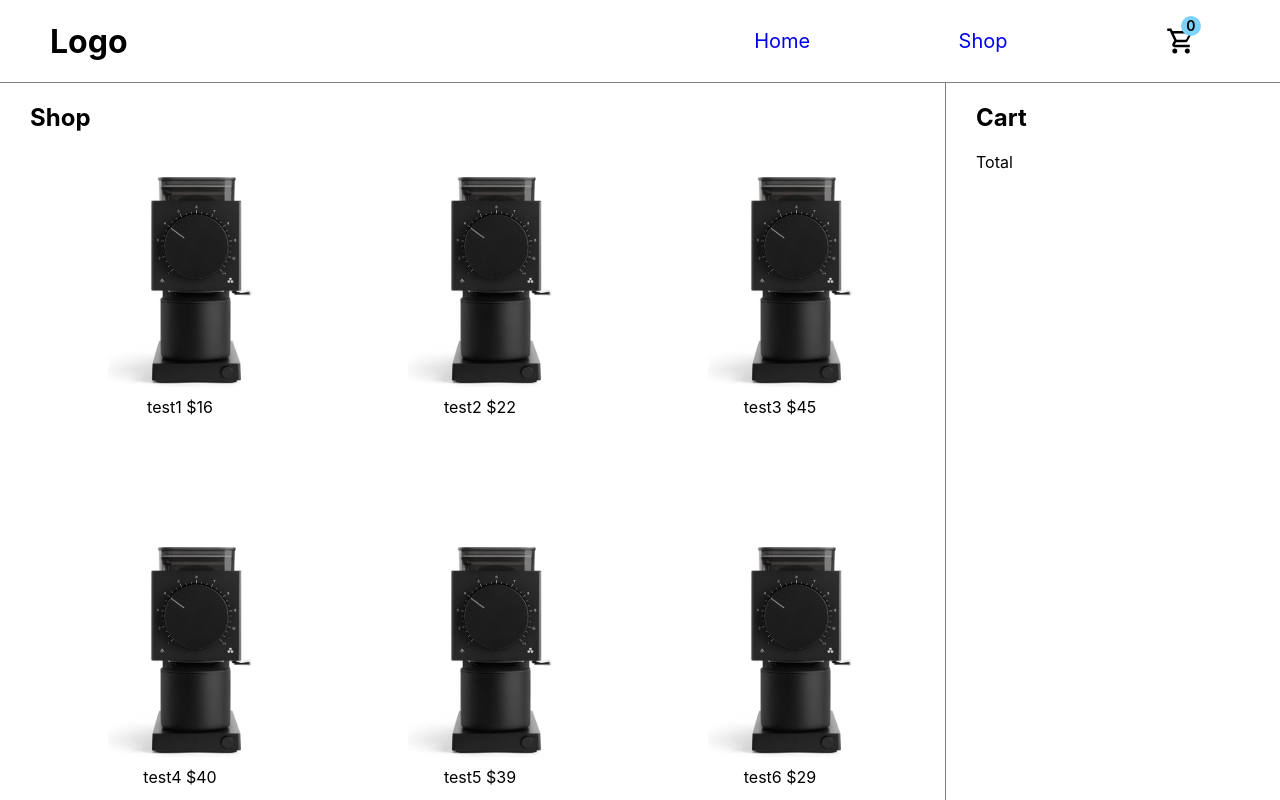
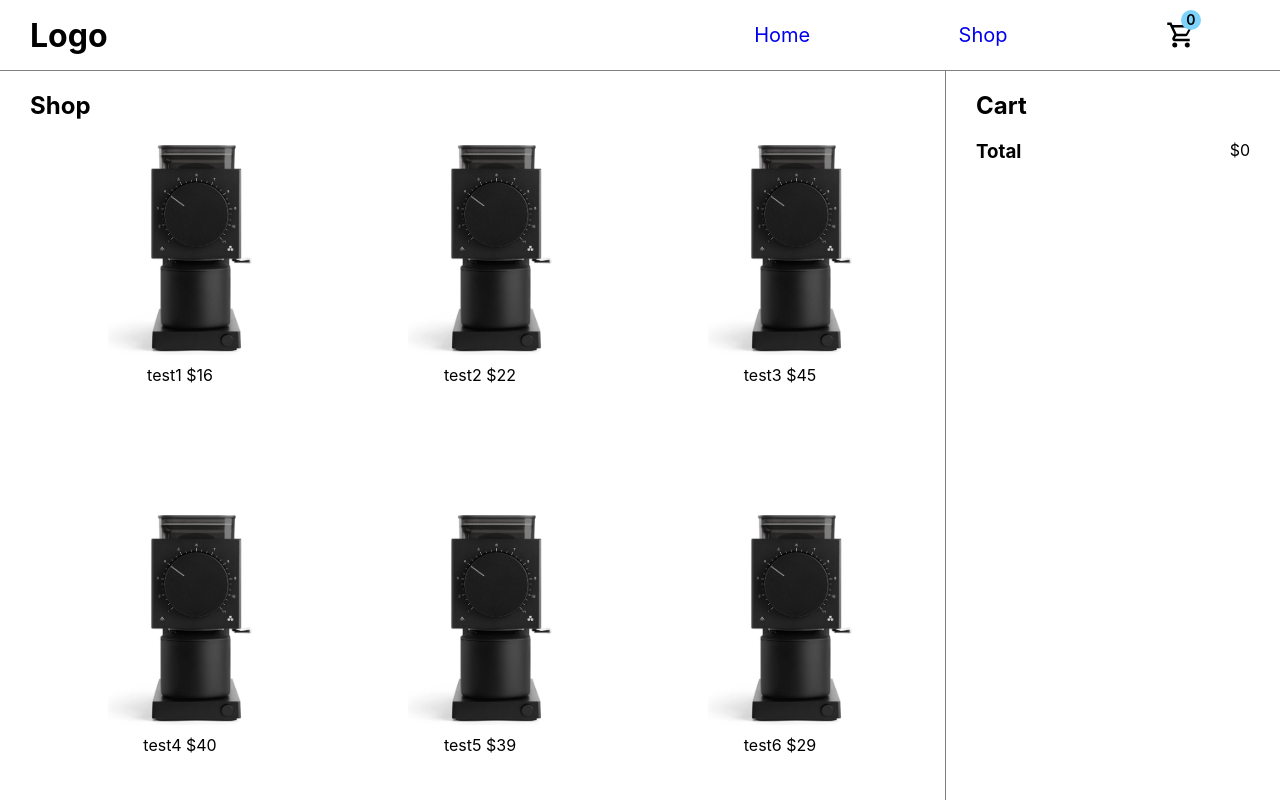
Before and after one commit to anthony-roncal/shopping-cart, a React (Create React App) app: page /shop in a window 1280 px wide. Shown: the top 800 px of the page. Built offline with nearby package versions, Linux system fonts and the light colour scheme.

Commit message:
add cart item quantity, each price, and price*quantity. also add styling

```diff
--- a/src/components/Cart.js
+++ b/src/components/Cart.js
@@ -2,6 +2,15 @@ import { useState, useEffect } from 'react';
 import CartItem from './CartItem';
 
 const Cart = ({ cartItems }) => {
+    const [cartTotal, setCartTotal] = useState(0);
+
+    useEffect(() => {
+        let total = 0;
+        for (let i = 0; i < cartItems.length; i++) {
+            total += (cartItems[i].item.price * cartItems[i].quantity);
+        }
+        setCartTotal(total);
+    }, [cartItems]);
 
     return (
         <div className='cart'>
@@ -12,7 +21,8 @@ const Cart = ({ cartItems }) => {
                 })}
             </div>
             <div className='cart-info'>
-                <p>Total</p>
+                <h3>Total</h3>
+                <p>${cartTotal}</p>
             </div>
         </div>
     );
--- a/src/components/CartItem.js
+++ b/src/components/CartItem.js
@@ -8,10 +8,10 @@ const CartItem = ({ item, quantity }) => {
         <div className='cart-item'>
             <img src={fellowOde} alt='img'></img>
             <div className='cart-item-info'>
-                <p>{item.name}</p>
-                <p>${item.price}</p>
-                <p>Quantity: {quantity}</p>
-                {/* to-do: display price & subtotal */}
+                <label>{item.name}</label>
+                <p className='price'>${item.price * quantity}</p>
+                <p className='quantity'>Qty: {quantity}</p>
+                <p className='price-each'>(${item.price} each)</p>
             </div>
         </div>
     );
--- a/src/styles/Cart.css
+++ b/src/styles/Cart.css
@@ -1,3 +1,7 @@
+* {
+    margin: 0;
+}
+
 .cart {
     padding-left: 30px;
     border-left: 1px solid grey;
@@ -11,6 +15,7 @@
 
 .cart-item {
     display: flex;
+    gap: 10px;
     border-bottom: 1px solid lightgrey;
     width: 100%;
     padding: 20px 0;
@@ -21,3 +26,35 @@
     height: 100px;
     object-fit: contain;
 }
+
+.cart-info {
+    display: flex;
+    justify-content: space-between;
+    margin-top: 20px;
+}
+
+.cart-item-info {
+    width: 100%;
+    display: grid;
+    grid-template-columns: 1fr 80px;
+    grid-template-rows: 1fr 1fr 2fr;
+}
+
+.cart-item-info > label {
+    font-weight: 600;
+}
+
+.price {
+    text-align: right;
+    font-weight: 600;
+}
+
+.quantity {
+    font-size: 14px;
+}
+
+.price-each {
+    text-align: right;
+    font-size: 12px;
+    color: grey;
+}
--- a/src/styles/Nav.css
+++ b/src/styles/Nav.css
@@ -1,9 +1,10 @@
 .nav {
     border-bottom: 1px solid grey;
+    padding: 10px 0;
 }
 
 h1 {
-    padding-left: 50px;
+    padding-left: 30px;
 }
 
 li {
--- a/src/styles/Shop.css
+++ b/src/styles/Shop.css
@@ -2,6 +2,10 @@
     padding: 0 30px;
     display: grid;
     grid-template-columns: 3fr 1fr;
+}
+
+h2 {
+    margin-top: 20px;
 }
 
 .item-container {
```
